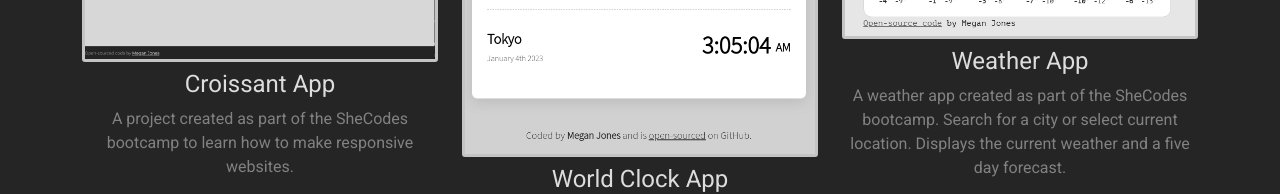
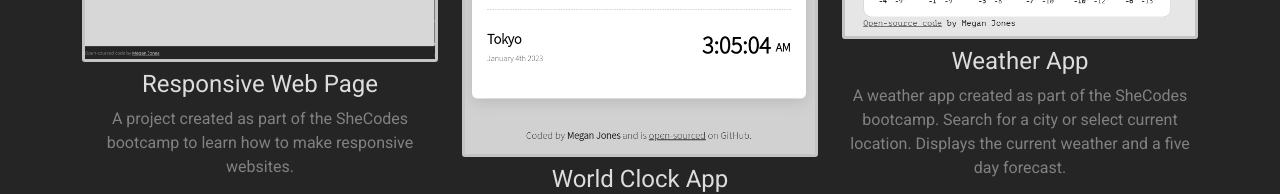
Before and after one commit to megj88/personal-portfolio, a plain HTML site: page index.html in a window 1280 px wide. Shown: the part 868-1062 px from the top of the page. Drawn offline with nearby package versions, Linux system fonts and the light colour scheme.

Commit message:
change name of first project

```diff
--- a/index.html
+++ b/index.html
@@ -103,7 +103,7 @@
               alt="Screenshot of croissant app"
               class="img-fluid projects d-none d-lg-block"
             />
-            <h4 class="mt-2">Croissant App</h4>
+            <h4 class="mt-2">Responsive Web Page</h4>
             <p>
               A project created as part of the SheCodes bootcamp to learn how to
               make responsive websites.
@@ -115,7 +115,7 @@
               href="https://meek-quokka-c69b38.netlify.app/"
               target="_blank"
               rel="noopener noreferrer"
-              title="Preview my croissant app"
+              title="Preview my responsive webpage"
               >Preview</a
             >
             |
```
